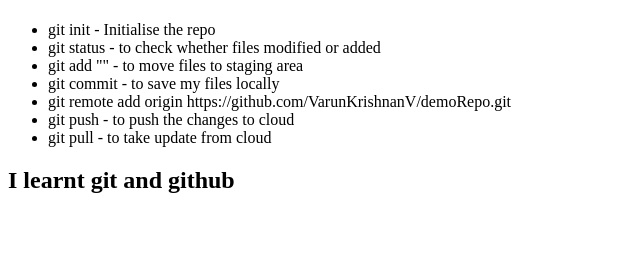
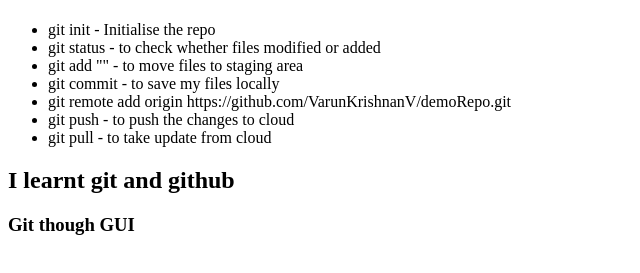
Before and after one commit to VarunKrishnanV/demoRepo, a plain HTML site: page index.html in a window 1280 px wide. Shown: the part 59-332 px from the top of the page, without its empty margins (0-640 px from the left). Drawn offline with Linux system fonts and the light colour scheme.

Commit message:
gui h3 added

```diff
--- a/index.html
+++ b/index.html
@@ -20,6 +20,8 @@
   </ul>
 
   <h2>I learnt git and github</h2>
+
+  <h3>Git though GUI</h3>
 </body>
 
 </html>
```
Also changed, not shown: 1 other file.
